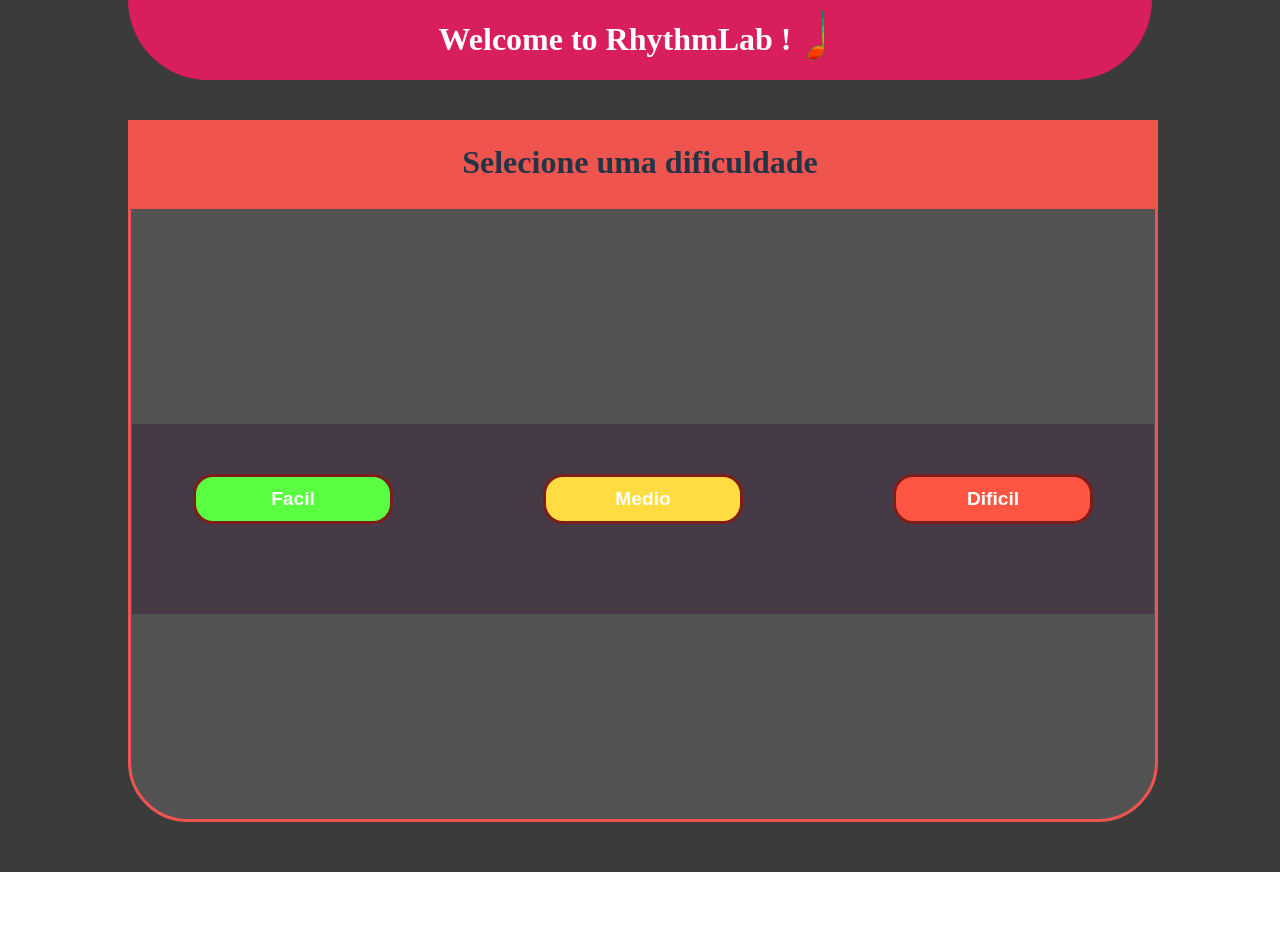
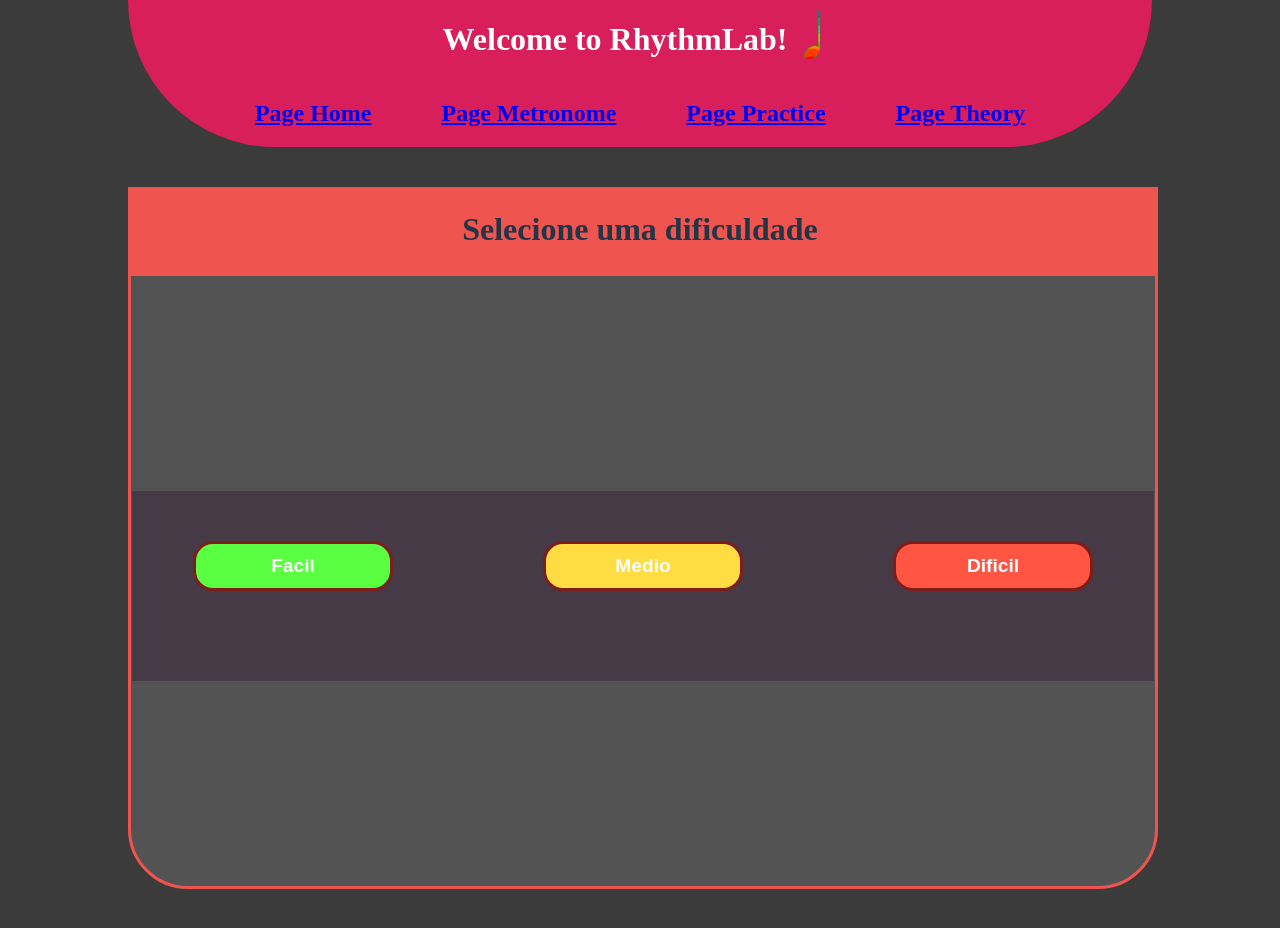
Before and after one commit to MuriloCarvG12/RhythmLab, a React (Vite) app in the folder RhythmLab/: page /practice in a window 1280 px wide. Shown: the top 928 px of the page. Before the commit the page ends 872 px from the top, so only its background shows below. Built offline with nearby package versions, Linux system fonts and the light colour scheme.

Commit message:
Feature: componentiza o componente Header Feature: adiciona novas funcionalidades para o componente Header Navegações Style: adiciona novas estilizações ao componente header

```diff
--- /dev/null
+++ b/RhythmLab/src/components/header.tsx
@@ -0,0 +1,23 @@
+import { Link } from "react-router"
+
+export default function Header()
+{
+    return(
+        <>
+            <div className='header'>
+                    <div style={{display:'flex', flexDirection: 'row'}}>
+                            <div><h1 className='Titles-font'>Welcome to RhythmLab!</h1></div>
+                            <img src='../.././public/Favicon.png' className='favicon'></img>
+                    </div>
+
+                    <div style={{display:'flex', flexDirection: 'row', gap: 70}}>
+
+                            <Link to={'/'}> <h2> Page Home </h2> </Link>
+                            <Link to={'/metronome'}> <h2> Page Metronome </h2> </Link>
+                            <Link to={'/practice'}> <h2> Page Practice </h2> </Link>
+                            <Link to={'/theory'}> <h2> Page Theory </h2> </Link>
+                    </div>
+            </div>
+        </>
+    )
+}
--- a/RhythmLab/src/index.css
+++ b/RhythmLab/src/index.css
@@ -141,14 +141,15 @@ html, body { padding: 0; margin: 0; height: 100%; width: 100%; }
 .header
 {
   display: flex;
-  flex-direction: row;
-  justify-content: center;
+  flex-direction: column;
+  align-items: center;
   width: 100%;
   height: 50%;
   background-color: #d81e5b;
   border-bottom-right-radius: 160px;
   border-bottom-left-radius: 160px;
   margin-bottom: 40px;
+
 }
 
 .header img
--- a/RhythmLab/src/pages/pagePractice.tsx
+++ b/RhythmLab/src/pages/pagePractice.tsx
@@ -2,6 +2,7 @@ import Button from "../components/button"
 import { useState, useEffect, useRef  } from "react"
 import { rhythm } from "../rhythm-data/rhythm-data";
 import Progress_bar from "../components/progress_bar";
+import Header from "../components/header";
 
 
 
@@ -180,10 +181,7 @@ export default function PagePractice()
             <div style={{width: '80%'}}>
 
 
-                          <div className='header'>
-                                <div><h1 className='Titles-font'>Welcome to RhythmLab !</h1></div>
-                                <img src='../.././public/Favicon.png' className='favicon'></img>
-                          </div>
+                    <Header/>
 
                     {/** difficulty option gets loaded up! */}
 
```
